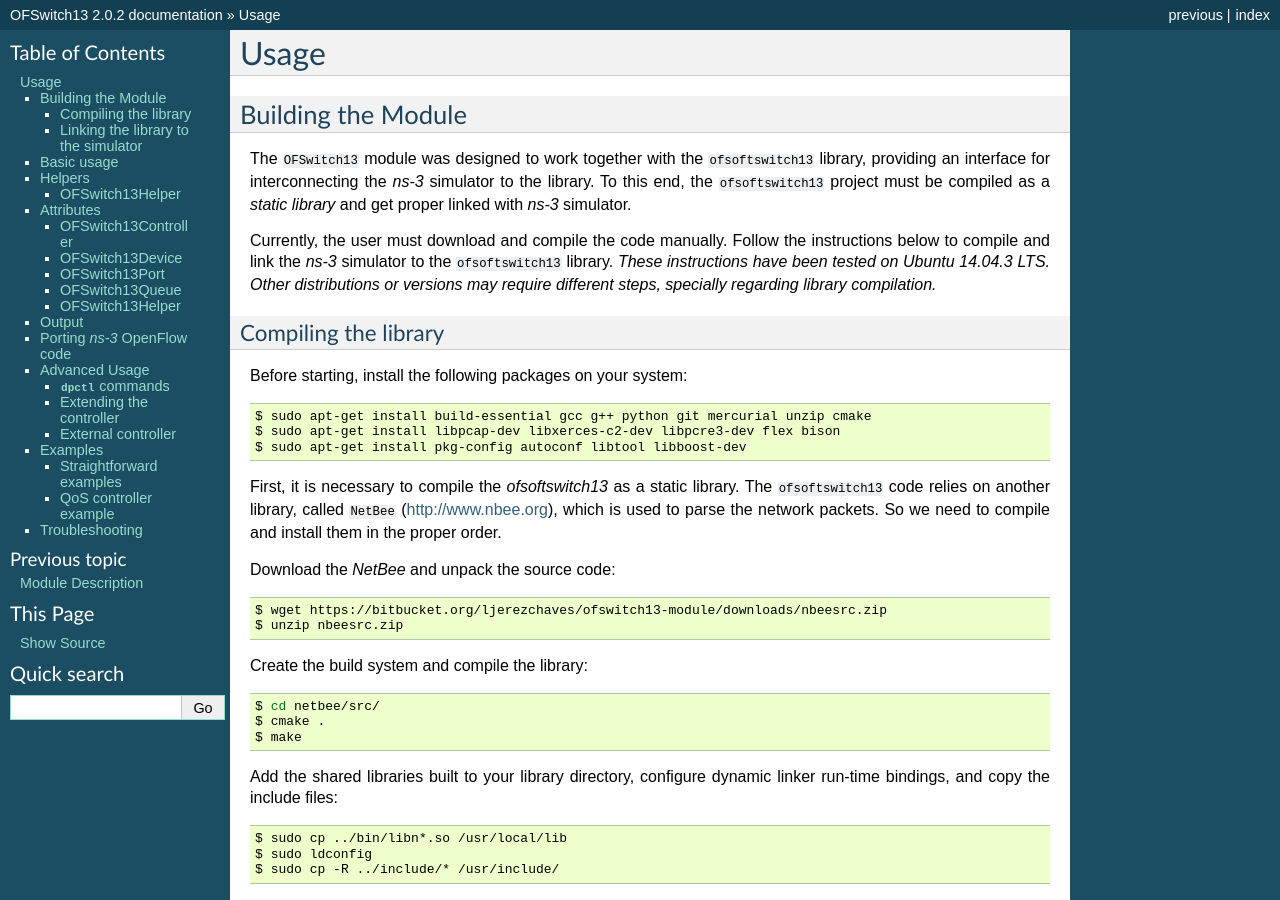
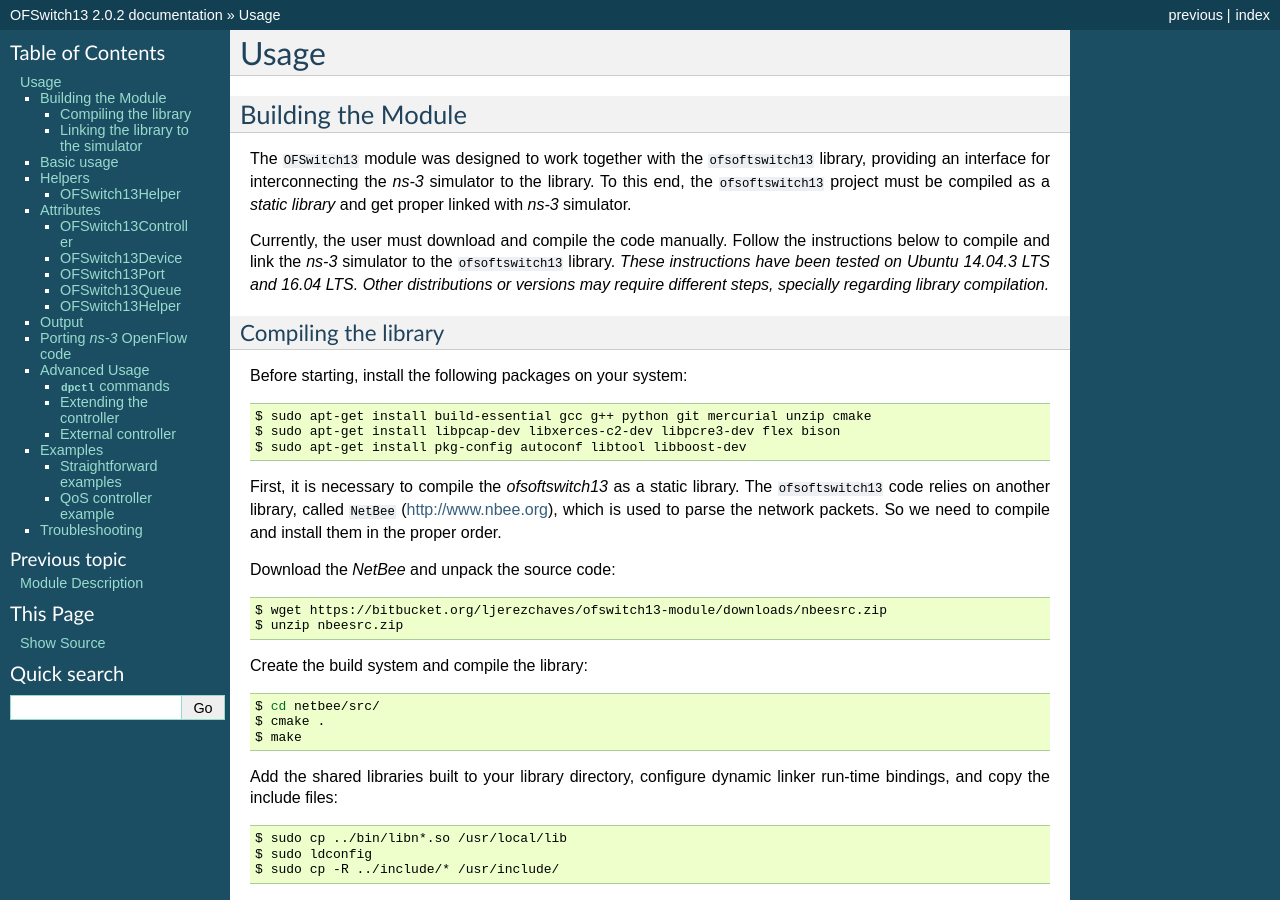
Before and after one commit to ljerezchaves/ofswitch13, a Sphinx documentation site: the page built from doc/source/ofswitch13-usage.rst, in a window 1280 px wide and 900 px high. Built offline with Sphinx 7.4.7, drawn with Linux system fonts in a browser that asks for light colours; formulas are drawn with MathJax 3.

Commit message:
Updating documentation with Ubuntu 16.04 support.

```diff
--- a/doc/source/ofswitch13-usage.rst
+++ b/doc/source/ofswitch13-usage.rst
@@ -22,8 +22,8 @@ simulator.
 Currently, the user must download and compile the code manually. Follow the
 instructions below to compile and link the |ns3| simulator to the
 ``ofsoftswitch13`` library. *These instructions have been tested on Ubuntu
-14.04.3 LTS. Other distributions or versions may require different steps,
-specially regarding library compilation.*
+14.04.3 LTS and 16.04 LTS. Other distributions or versions may require
+different steps, specially regarding library compilation.*
 
 Compiling the library
 #####################
```
